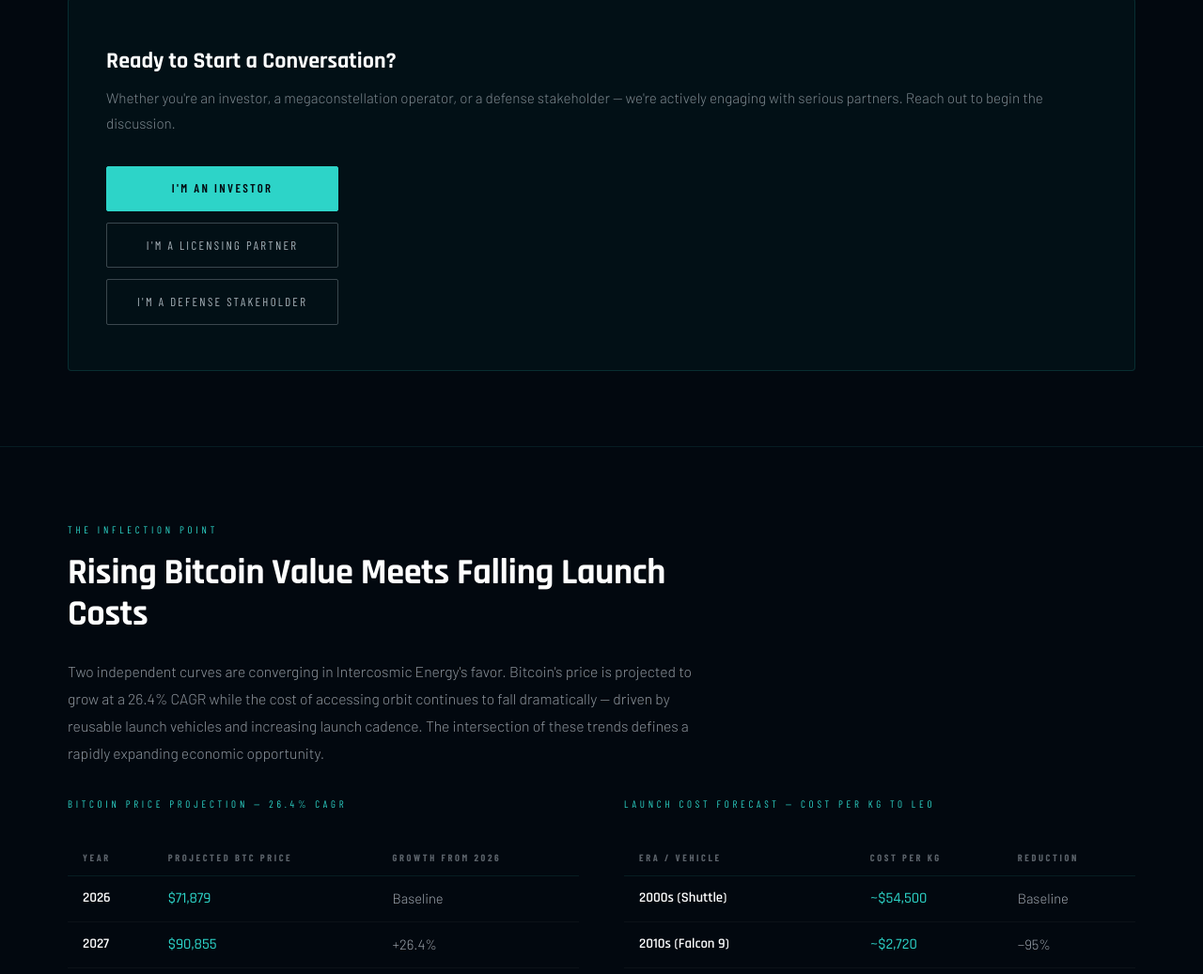
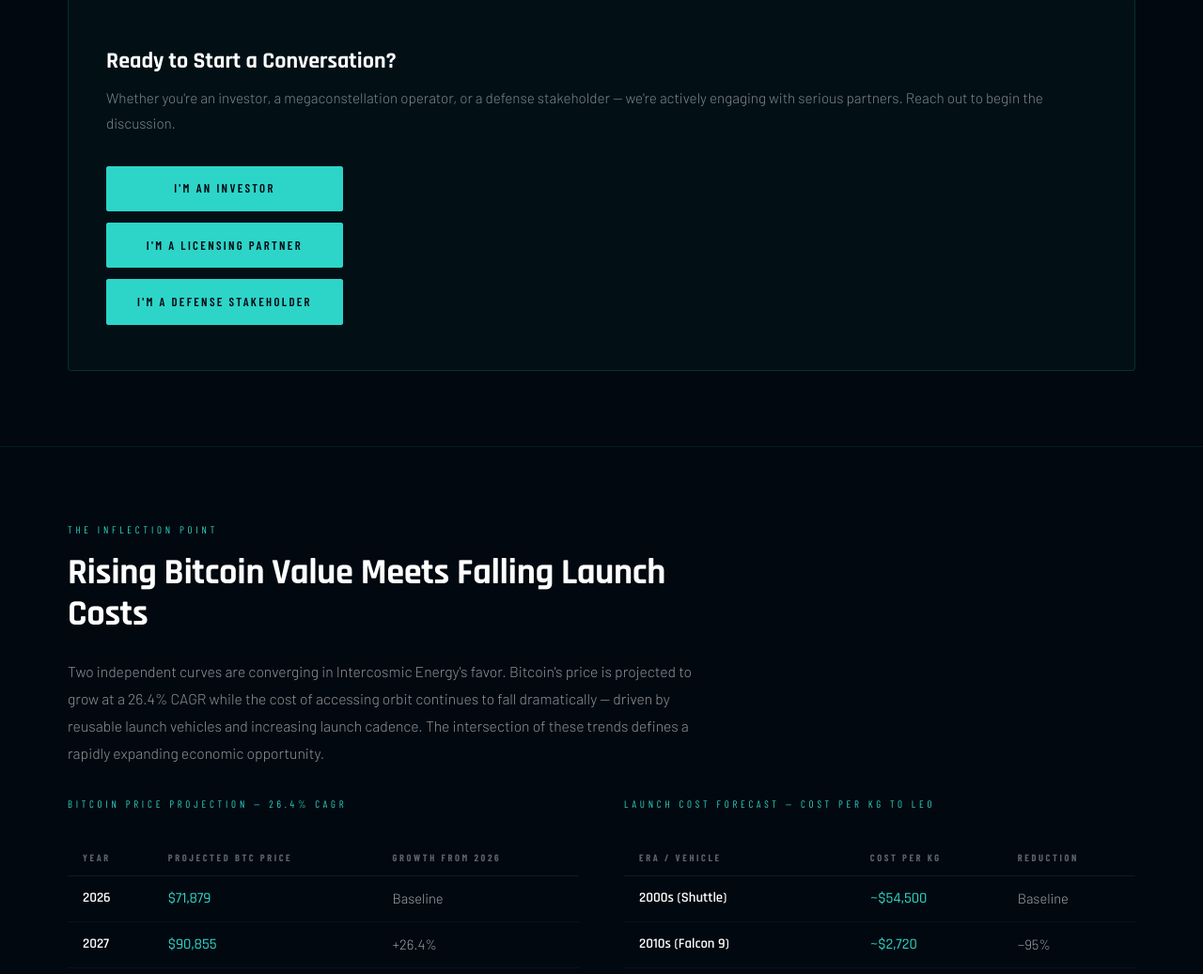
Before and after one commit to intercosmicenergy/intercosmicenergy-website, a website: page investment.html in a window 1280 px wide. Shown: the part 6004-7041 px from the top of the page at 94% size. Drawn offline with nearby package versions, Linux system fonts and the light colour scheme; a web font is replaced by a local one.

Commit message:
Updated buttons on Investment page to be the same.

```diff
--- a/investment.html
+++ b/investment.html
@@ -487,8 +487,8 @@
       </div>
       <div class="cta-actions">
         <a id="cta-investor-inv" href="#" class="btn-primary">I'm an Investor</a>
-        <a id="cta-partner-inv" href="#" class="btn-outline">I'm a Licensing Partner</a>
-        <a id="cta-defense-inv" href="#" class="btn-outline">I'm a Defense Stakeholder</a>
+        <a id="cta-partner-inv" href="#" class="btn-primary">I'm a Licensing Partner</a>
+        <a id="cta-defense-inv" href="#" class="btn-primary">I'm a Defense Stakeholder</a>
       </div>
     </div>
   </div>
```
